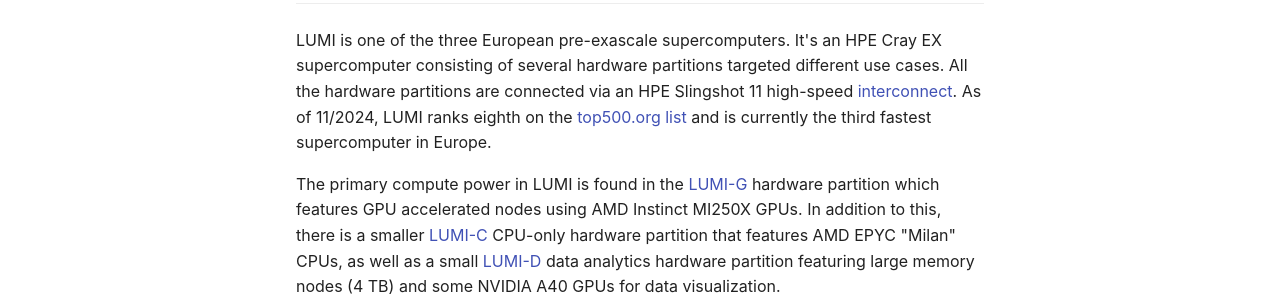
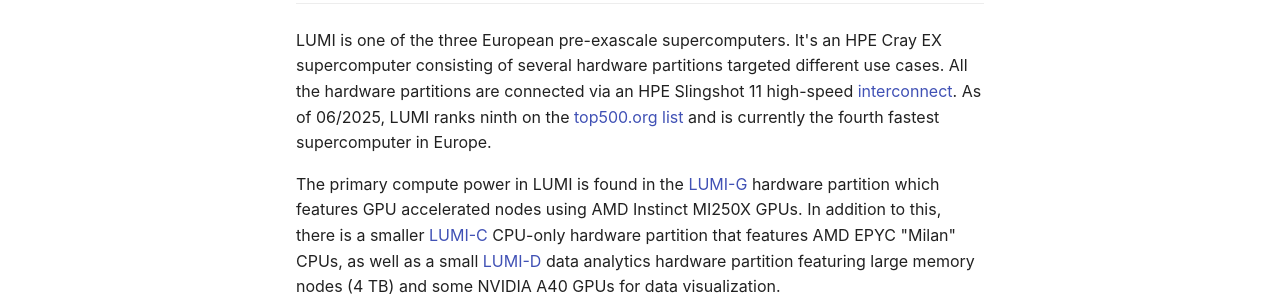
Before and after one commit to Lumi-supercomputer/lumi-userguide, an MkDocs documentation site: the page built from docs/hardware/index.md, in a window 1280 px wide. Shown: the part 327-627 px from the top of the page. Built offline with MkDocs 1.6.1 and Material for MkDocs 9.7.7, drawn with Linux system fonts in a browser that asks for light colours.

Commit message:
Update top500 position

```diff
--- a/docs/hardware/index.md
+++ b/docs/hardware/index.md
@@ -16,8 +16,8 @@
 LUMI is one of the three European pre-exascale supercomputers. It's an HPE Cray
 EX supercomputer consisting of several hardware partitions targeted different
 use cases. All the hardware partitions are connected via an HPE Slingshot 11
-high-speed [interconnect][network]. As of 11/2024, LUMI ranks eighth on the
-[top500.org list][lumi-top500] and is currently the third fastest supercomputer
+high-speed [interconnect][network]. As of 06/2025, LUMI ranks ninth on the
+[top500.org list][lumi-top500] and is currently the fourth fastest supercomputer
 in Europe.
 
 The primary compute power in LUMI is found in the [LUMI-G][lumi-g] hardware
```
